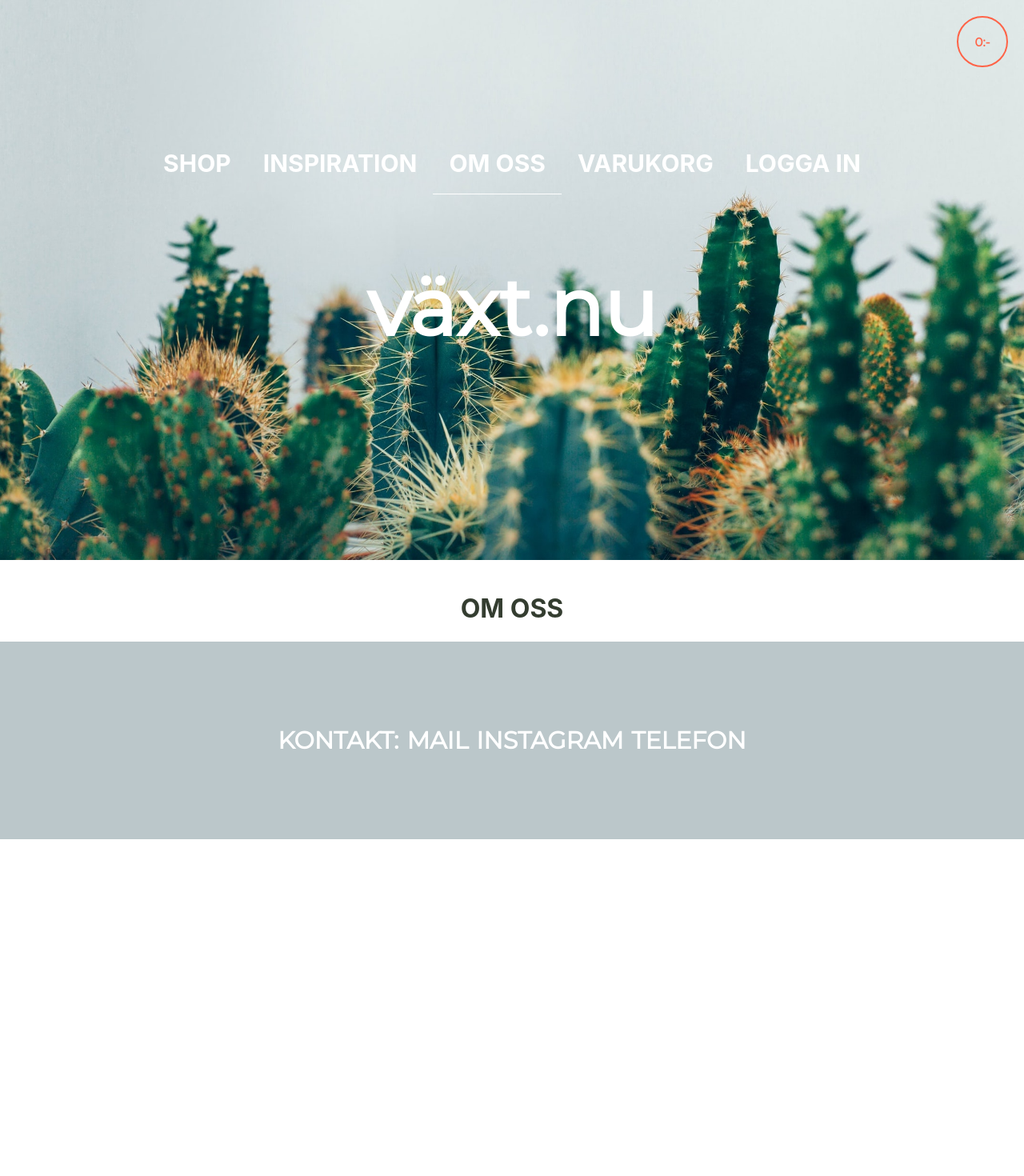
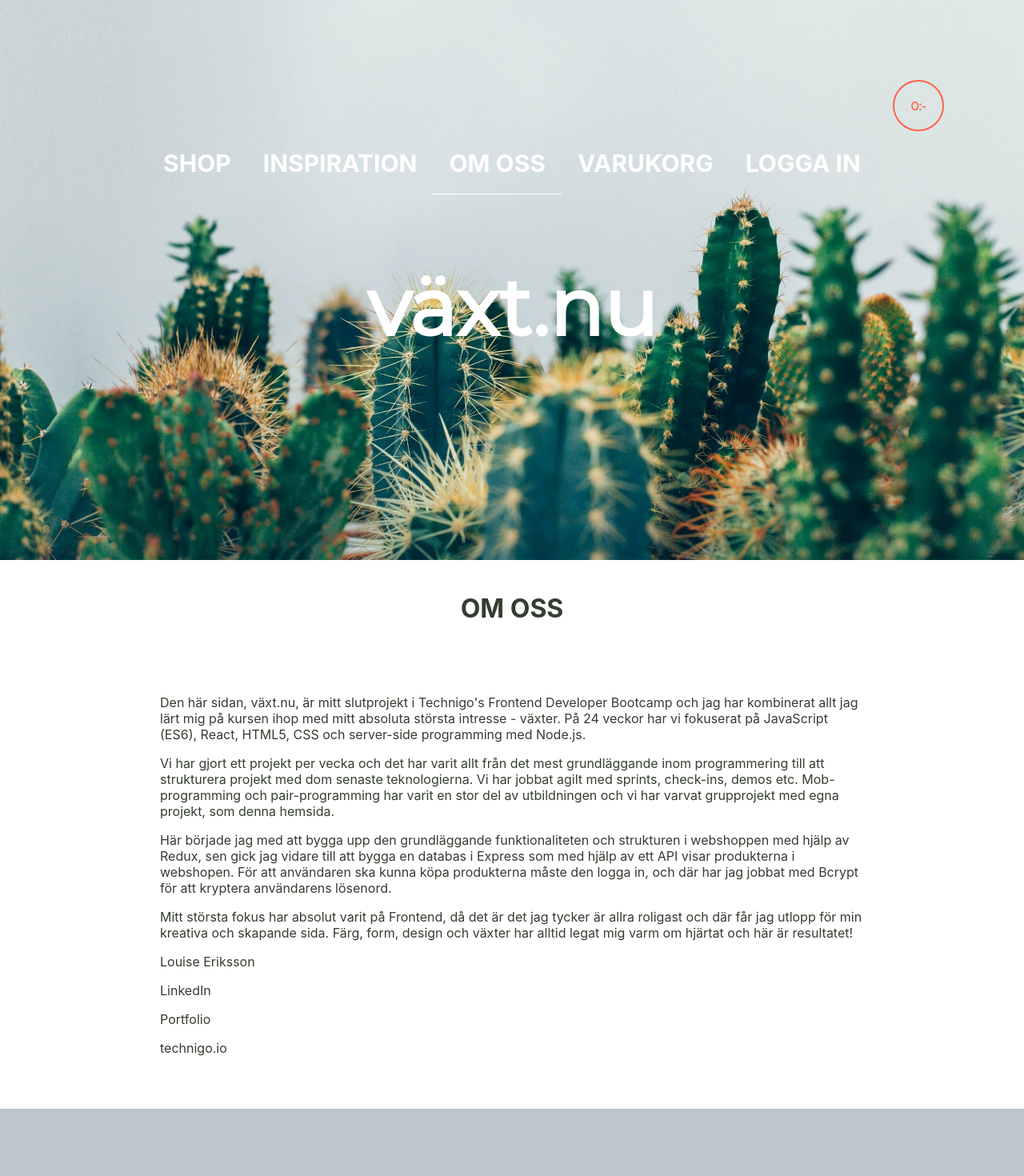
Before and after one commit to louiseeriksson/final-project-frontend, a React (Create React App) app: page /about in a window 1280 px wide. Shown: the top 1470 px of the page at 80% size. Before the commit the page ends 1049 px from the top, so only its background shows below. Built offline with nearby package versions, Linux system fonts and the light colour scheme.

Commit message:
added text to about-section

```diff
--- a/src/components/About.js
+++ b/src/components/About.js
@@ -4,6 +4,33 @@ export const About = () => {
   return (
     <div className='page-wrapper'>
       <h1 className='page-title'>OM OSS</h1>
+
+      <div className='about-wrapper'>
+        <p>Den här sidan, växt.nu, är mitt slutprojekt i Technigo's Frontend Developer Bootcamp och jag har kombinerat allt jag lärt mig på kursen ihop med mitt absoluta största intresse - växter. På 24 veckor har vi fokuserat på JavaScript (ES6), React, HTML5, CSS och server-side programming med Node.js.</p>
+
+        <p>Vi har gjort ett projekt per vecka och det har varit allt från det mest grundläggande inom programmering till att strukturera projekt med dom senaste teknologierna. Vi har jobbat agilt med sprints, check-ins, demos etc. Mob-programming och pair-programming har varit en stor del av utbildningen och vi har varvat grupprojekt med egna projekt, som denna hemsida.</p>
+
+        <p>Här började jag med att bygga upp den grundläggande funktionaliteten och strukturen i webshoppen med hjälp av Redux, sen gick jag vidare till att bygga en databas i Express som med hjälp av ett API visar produkterna i webshopen. För att användaren ska kunna köpa produkterna måste den logga in, och där har jag jobbat med Bcrypt för att kryptera användarens lösenord.</p>
+
+        <p>Mitt största fokus har absolut varit på Frontend, då det är det jag tycker är allra roligast och där får jag utlopp för min kreativa och skapande sida. Färg, form, design och växter har alltid legat mig varm om hjärtat och här är resultatet!</p>
+        <a href="mailto:epost.louise@gmail.com">
+          <p>Louise Eriksson</p>
+        </a>
+
+        <a href="https://www.linkedin.com/in/louise-eriksson/">
+          <p>LinkedIn</p>
+        </a>
+
+        <a href="https://louiseeriksson.netlify.app/">
+          <p>Portfolio</p>
+        </a>
+
+        <a href="https://www.technigo.io/">
+          <p>technigo.io</p>
+        </a>
+
+      </div>
+
     </div>
   )
 }
--- a/src/index.css
+++ b/src/index.css
@@ -274,6 +274,14 @@ a {
   color: white;
 }
 
+.about-wrapper {
+  margin: 20px;
+}
+
+.about-wrapper p {
+  color: #343d30;
+}
+
 .items {
   display: flex;
   flex-direction: column;
@@ -370,6 +378,11 @@ form {
 
 @media (min-width: 700px) {
 
+  .fixed-cart {
+    top: 50px;
+    right: 50px;
+  }
+
   .featured-products {
     flex-direction: row;
     flex-wrap: wrap;
@@ -389,6 +402,10 @@ form {
     padding-bottom: 20px;
   }
 
+  .about-wrapper {
+    margin: 60px;
+  }
+
 }
 
 
@@ -397,16 +414,29 @@ form {
   .header h1 {
     font-size: 100px;
     margin: 60px;
-    }
+  }
 
   .nav-bar h2 {
     margin: 20px;
     font-size: 30px;
   }
 
+  .about-wrapper {
+    margin: 100px;
+  }
+
 }
 
 @media (min-width: 1200px) {
+
+  .fixed-cart {
+    top: 100px;
+    right: 100px;
+  }
+
+  .about-wrapper {
+    margin: 50px 200px;
+  }
 
   .footer {
     flex-direction: row;
```
